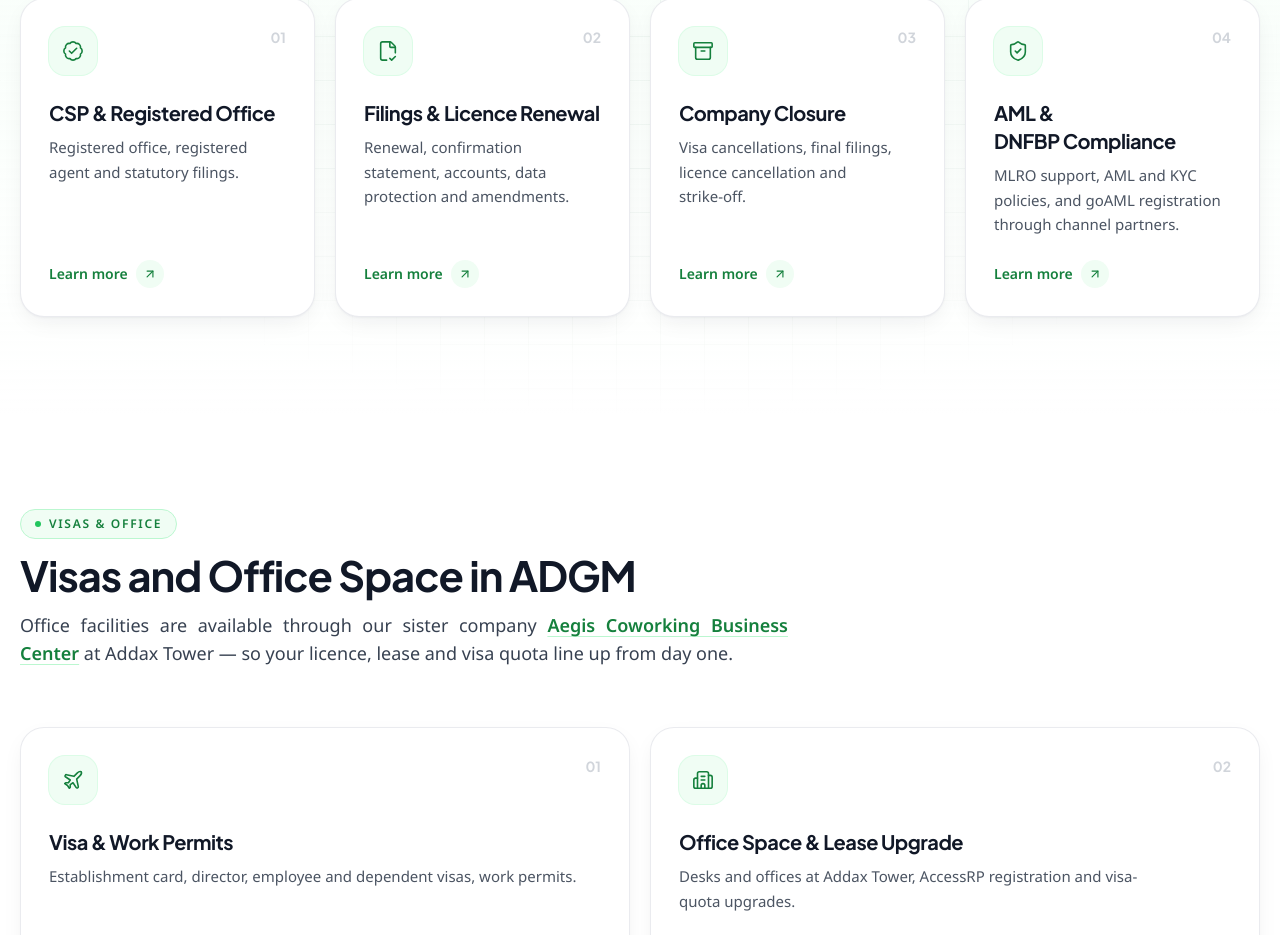
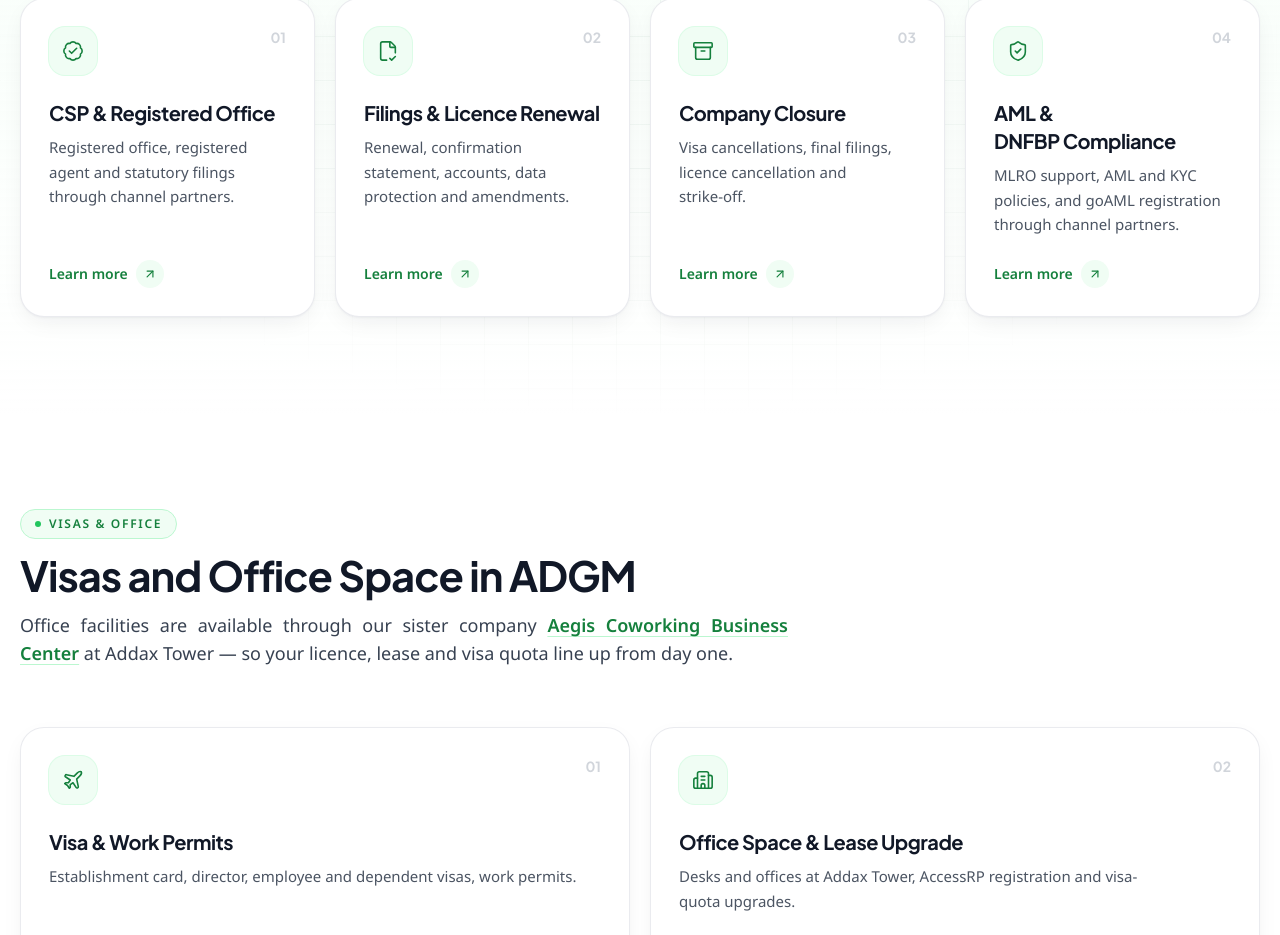
Before and after one commit to bayana-dev/bayana-website, a React (Vite) app: page / in a window 1280 px wide. Shown: the part 2454-3389 px from the top of the page. Built offline with nearby package versions, Linux system fonts and the light colour scheme; no server answers.

Commit message:
Update siteConfig.js

```diff
--- a/src/siteConfig.js
+++ b/src/siteConfig.js
@@ -103,7 +103,7 @@ export const services = [
   { id: 10, slug: 'ded-to-adgm-licence-conversion', page: 'DedToAdgmConversion', group: 'Company Setup', short: 'DED to ADGM Conversion', cardText: '500+ conversions handled for Al Reem Island businesses.' },
   { id: 11, slug: 'adgm-spv-setup', page: 'SpvSetup', group: 'Company Setup', short: 'SPV Setup', cardText: 'Special purpose vehicles to hold shares, property or investments, through channel partners.' },
   { id: 12, slug: 'adgm-foundation-setup', page: 'FoundationSetup', group: 'Company Setup', short: 'Foundation Setup', cardText: 'Foundations for asset protection and family succession.' },
-  { id: 13, slug: 'adgm-csp-registered-office', page: 'CspRegisteredOffice', group: 'Corporate Services', short: 'CSP & Registered Office', cardText: 'Registered office, registered agent and statutory filings.' },
+  { id: 13, slug: 'adgm-csp-registered-office', page: 'CspRegisteredOffice', group: 'Corporate Services', short: 'CSP & Registered Office', cardText: 'Registered office, registered agent and statutory filings through channel partners.' },
   { id: 14, slug: 'adgm-annual-filings-licence-renewal', page: 'FilingsRenewal', group: 'Corporate Services', short: 'Filings & Licence Renewal', cardText: 'Renewal, confirmation statement, accounts, data protection and amendments.' },
   { id: 15, slug: 'adgm-company-closure', page: 'CompanyClosure', group: 'Corporate Services', short: 'Company Closure', cardText: 'Visa cancellations, final filings, licence cancellation and strike-off.' },
   { id: 16, slug: 'adgm-visa-work-permit', page: 'VisaWorkPermit', group: 'Visa & Office', short: 'Visa & Work Permits', cardText: 'Establishment card, director, employee and dependent visas, work permits.' },
```
